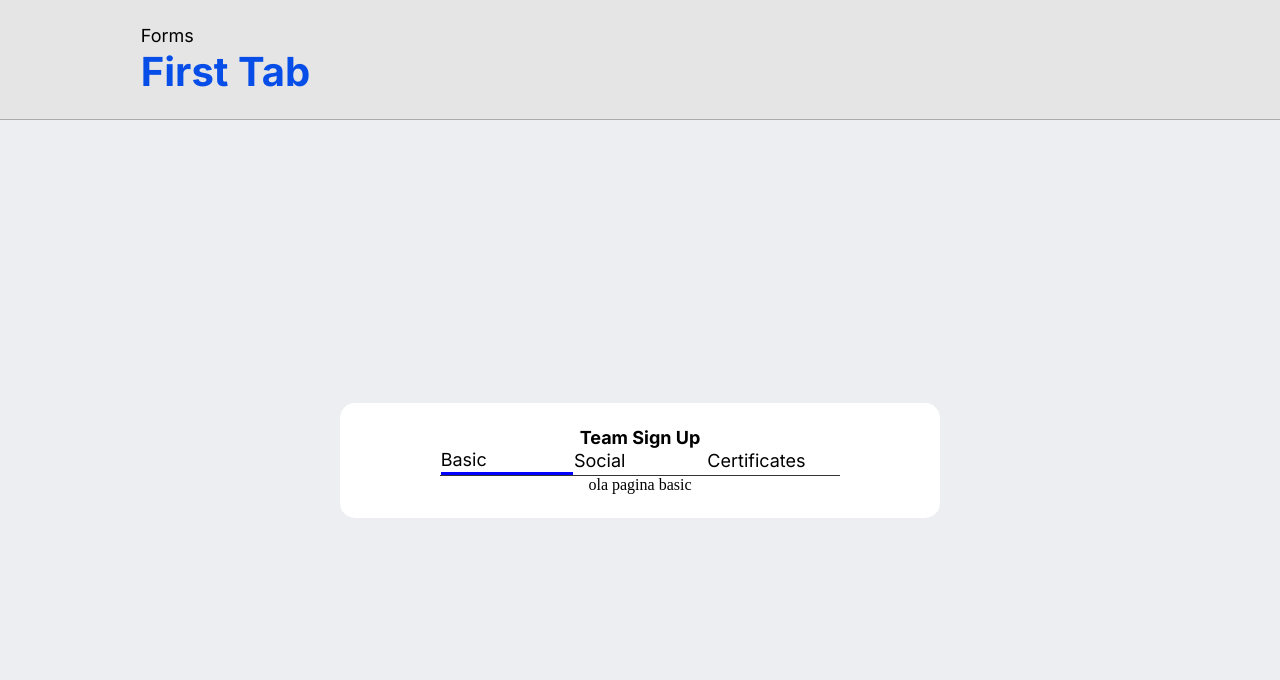
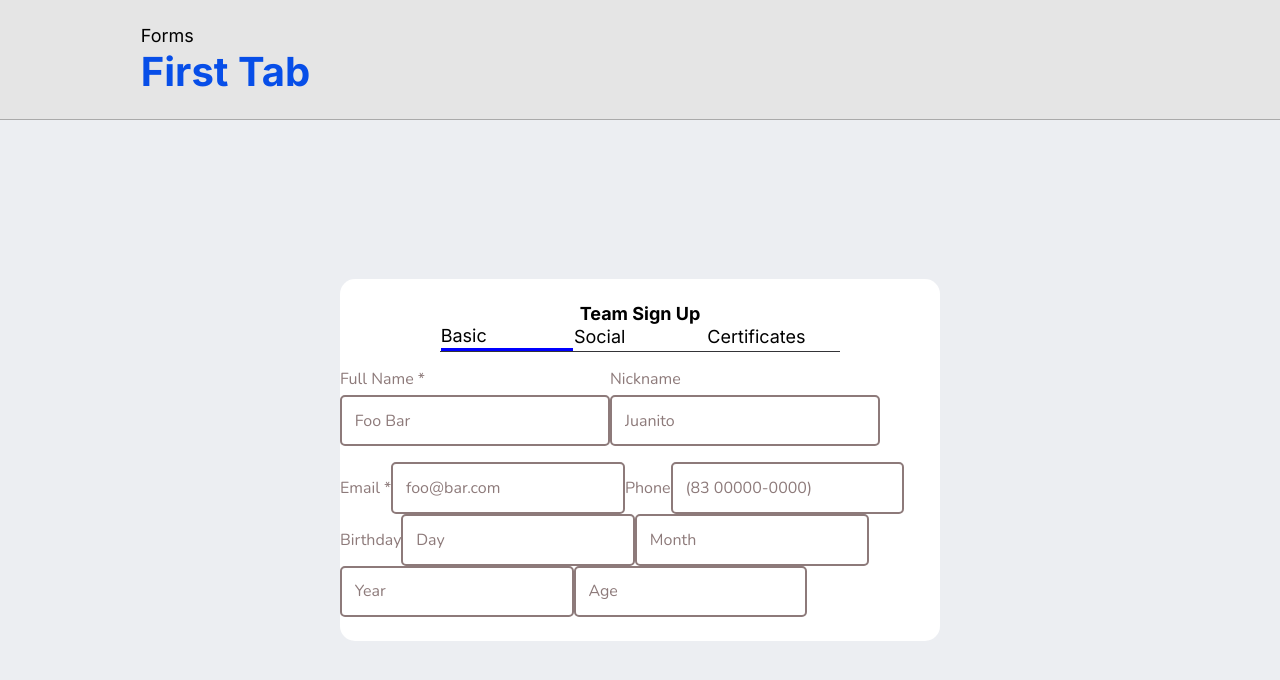
Before and after one commit to LeonardoVechieti/desafio4_compass, a Vue app: page / in a window 1280 px wide. Shown: the top 680 px of the page. Built offline with nearby package versions, Linux system fonts and the light colour scheme.

Commit message:
Feature: Basic

```diff
--- a/src/components/containers/Tabs/Basic/Basic.vue
+++ b/src/components/containers/Tabs/Basic/Basic.vue
@@ -1,15 +1,67 @@
 <template>
-  <p>ola pagina basic</p>
+  <div>
+    <div class="card-basic">
+      <div class="form">
+        <Label labelName="Full Name *" />
+        <Input
+          type="text"
+          idInputs="fullName"
+          placeholder="Foo Bar"
+          class="input"
+        />
+      </div>
+      <div class="form">
+        <Label labelName="Nickname" />
+        <Input
+          type="text"
+          idInputs="nickName"
+          placeholder="Juanito"
+          class="input"
+        />
+      </div>
+    </div>
+
+    <Label labelName="Email *" />
+    <Input type="email" idInputs="email" placeholder="foo@bar.com" />
+
+    <Label labelName="Phone" />
+    <Input type="tel" idInputs="phone" placeholder="(83 00000-0000)" />
+
+    <Label labelName="Birthday" />
+    <Input type="number" idInputs="day" placeholder="Day" />
+    <Input type="number" idInputs="month" placeholder="Month" />
+    <Input type="number" idInputs="year" placeholder="Year" />
+    <Input type="number" idInputs="Age" placeholder="Age" />
+  </div>
 </template>
 
 <script>
+import Label from "@/components/micro/Label/Label.vue";
+import Input from "@/components/micro/Input/Input.vue";
 
 export default {
-// eslint-disable-next-line
-name: "Basic",
-}
+  // eslint-disable-next-line
+  name: "Basic",
+  components: {
+    Label,
+    Input,
+  },
+};
 </script>
 
 <style>
+.card-basic {
+    width: 90%;
+    display: flex;
+    justify-content: center;
 
+}
+.form {
+  width: 50%;
+  margin-top: 1em;
+  margin-bottom: 2em;
+  display: flex;
+  flex-direction: column;
+  margin-bottom: 1em;
+}
 </style>
--- a/src/views/Form/Form.scss
+++ b/src/views/Form/Form.scss
@@ -10,7 +10,6 @@
     .card{
         background-color: #FFFFFF;
         display: flex;
-        justify-content: center;
         align-items: center;
         flex-direction: column;
         width: 600px;
```
Also changed, not shown: 1 other file (tests, documents, lock files or other folders).
